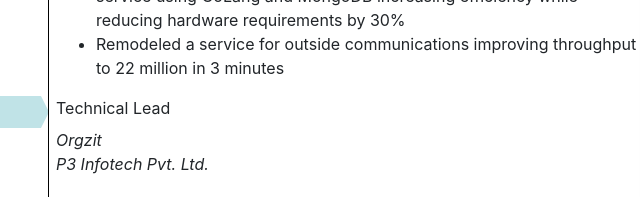
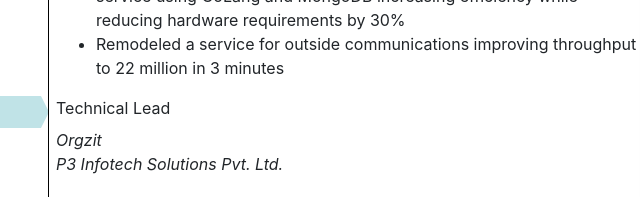
Before and after one commit to ishan1608/ishan1608, a plain HTML site: page index.html in a window 1280 px wide. Shown: the part 1500-1697 px from the top of the page, 612-1252 px from the left. Drawn offline with Linux system fonts and the light colour scheme.

Commit message:
Fixed the company name for Orgzit

```diff
--- a/index.html
+++ b/index.html
@@ -272,7 +272,7 @@
 						</div>
 						<div class="row">
 							<div class="col-lg-9 ml-auto">
-								<i>Orgzit<br/>P3 Infotech Pvt. Ltd.</i><br/><br/>
+								<i>Orgzit<br/>P3 Infotech Solutions Pvt. Ltd.</i><br/><br/>
 								<ul>
 									<li>Managed the technical team in planning, development and review<br/>
 										It involved making execution plans; reviewing the progress; guiding and
```
Also changed, not shown: 1 other file.
